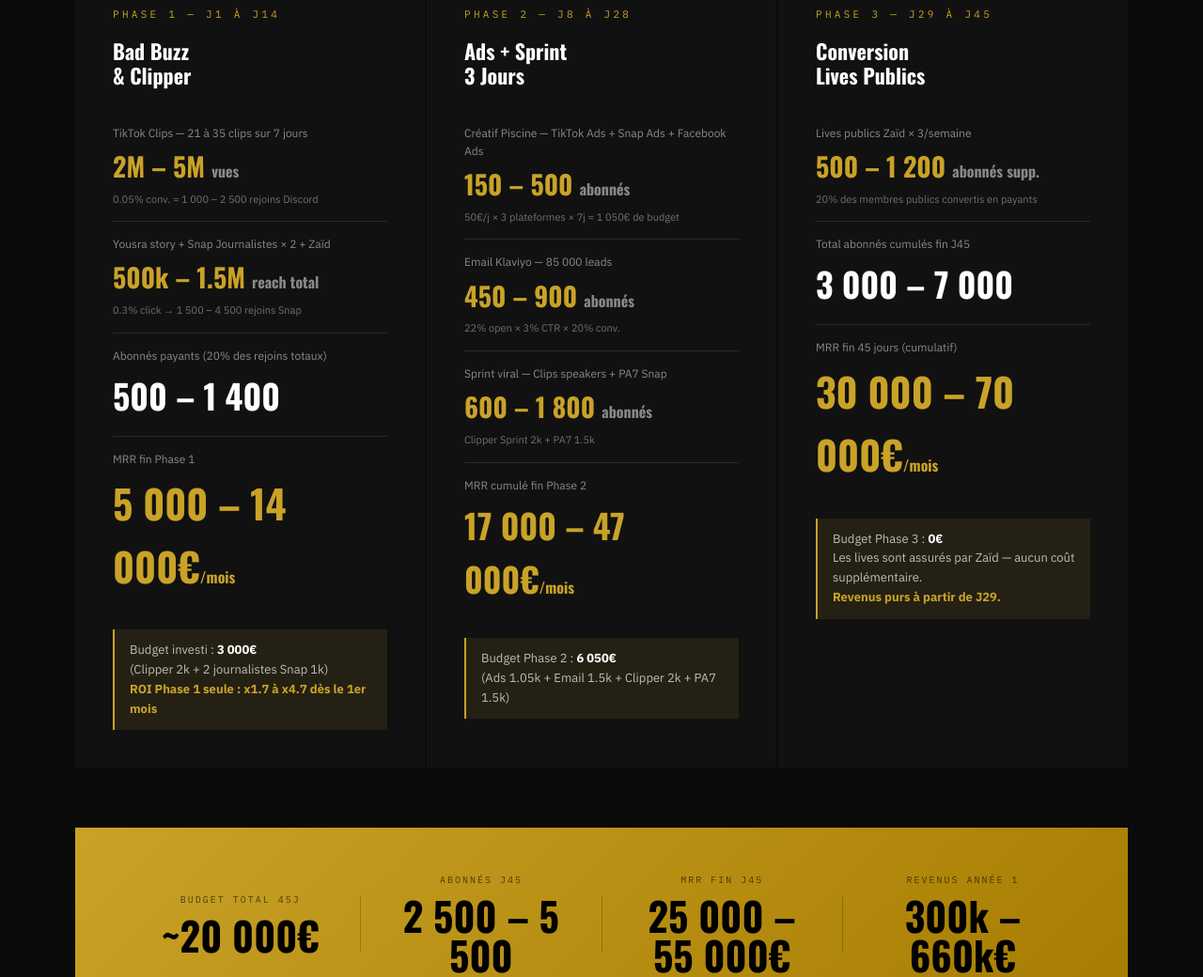
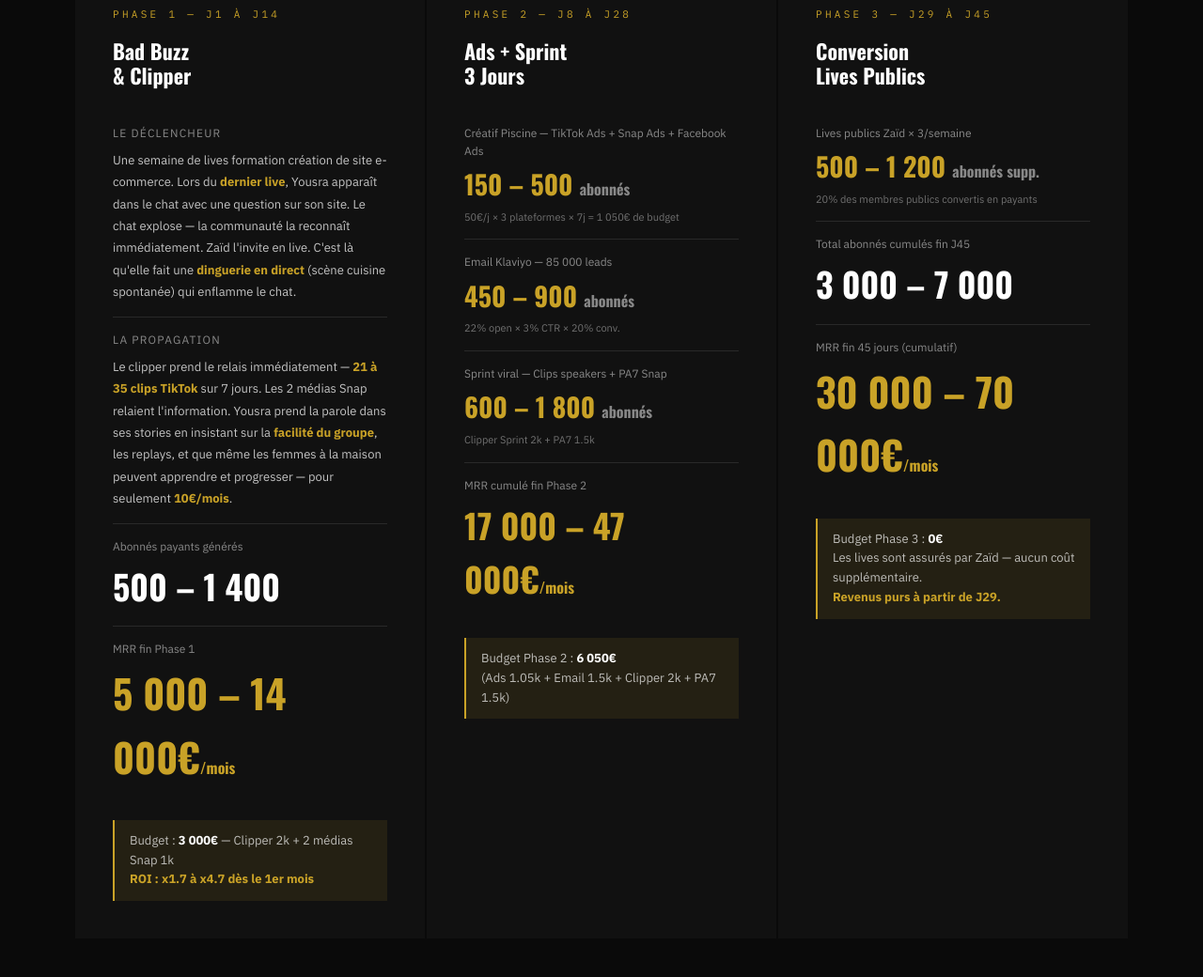
Before and after one commit to enixlab/focus-plan, a plain HTML site: page index.html in a window 1280 px wide. Shown: the part 2180-3220 px from the top of the page at 94% size. Drawn offline with nearby package versions, Linux system fonts and the light colour scheme.

Commit message:
Fix Phase 1 narrative

```diff
--- a/index.html
+++ b/index.html
@@ -598,27 +598,32 @@
         <div style="font-family:'Oswald',sans-serif; font-size:22px; font-weight:700; margin-bottom:24px; line-height:1.2;">Bad Buzz<br>& Clipper</div>
 
         <div style="border-bottom: 1px solid rgba(255,255,255,0.1); padding: 14px 0;">
-          <div style="font-size:12px; color:rgba(255,255,255,0.5); margin-bottom:4px;">TikTok Clips — 21 à 35 clips sur 7 jours</div>
-          <div style="font-family:'Oswald',sans-serif; font-size:28px; font-weight:700; color:#C9A227;">2M – 5M <span style="font-size:16px; color:rgba(255,255,255,0.5);">vues</span></div>
-          <div style="font-size:11px; color:rgba(255,255,255,0.4); margin-top:4px;">0.05% conv. = 1 000 – 2 500 rejoins Discord</div>
-        </div>
+          <div style="font-size:12px; color:rgba(255,255,255,0.5); margin-bottom:8px; text-transform:uppercase; letter-spacing:0.1em;">Le Déclencheur</div>
+          <div style="font-size:13px; color:rgba(255,255,255,0.75); line-height:1.8;">
+            Une semaine de lives formation création de site e-commerce. Lors du <strong style="color:#C9A227;">dernier live</strong>, Yousra apparaît dans le chat avec une question sur son site. Le chat explose — la communauté la reconnaît immédiatement. Zaïd l'invite en live. C'est là qu'elle fait une <strong style="color:#C9A227;">dinguerie en direct</strong> (scène cuisine spontanée) qui enflamme le chat.
+          </div>
+        </div>
+
         <div style="border-bottom: 1px solid rgba(255,255,255,0.1); padding: 14px 0;">
-          <div style="font-size:12px; color:rgba(255,255,255,0.5); margin-bottom:4px;">Yousra story + Snap Journalistes × 2 + Zaïd</div>
-          <div style="font-family:'Oswald',sans-serif; font-size:28px; font-weight:700; color:#C9A227;">500k – 1.5M <span style="font-size:16px; color:rgba(255,255,255,0.5);">reach total</span></div>
-          <div style="font-size:11px; color:rgba(255,255,255,0.4); margin-top:4px;">0.3% click → 1 500 – 4 500 rejoins Snap</div>
-        </div>
+          <div style="font-size:12px; color:rgba(255,255,255,0.5); margin-bottom:8px; text-transform:uppercase; letter-spacing:0.1em;">La Propagation</div>
+          <div style="font-size:13px; color:rgba(255,255,255,0.75); line-height:1.8;">
+            Le clipper prend le relais immédiatement — <strong style="color:#C9A227;">21 à 35 clips TikTok</strong> sur 7 jours. Les 2 médias Snap relaient l'information. Yousra prend la parole dans ses stories en insistant sur la <strong style="color:#C9A227;">facilité du groupe</strong>, les replays, et que même les femmes à la maison peuvent apprendre et progresser — pour seulement <strong style="color:#C9A227;">10€/mois</strong>.
+          </div>
+        </div>
+
         <div style="border-bottom: 1px solid rgba(255,255,255,0.1); padding: 14px 0;">
-          <div style="font-size:12px; color:rgba(255,255,255,0.5); margin-bottom:4px;">Abonnés payants (20% des rejoins totaux)</div>
+          <div style="font-size:12px; color:rgba(255,255,255,0.5); margin-bottom:4px;">Abonnés payants générés</div>
           <div style="font-family:'Oswald',sans-serif; font-size:36px; font-weight:700; color:#fff;">500 – 1 400</div>
         </div>
+
         <div style="padding: 14px 0;">
           <div style="font-size:12px; color:rgba(255,255,255,0.5); margin-bottom:4px;">MRR fin Phase 1</div>
           <div style="font-family:'Oswald',sans-serif; font-size:42px; font-weight:700; color:#C9A227;">5 000 – 14 000€<span style="font-size:16px;">/mois</span></div>
         </div>
+
         <div style="margin-top:20px; background:rgba(201,162,39,0.1); border-left:2px solid #C9A227; padding:12px 16px; font-size:13px; color:rgba(255,255,255,0.7);">
-          Budget investi : <strong style="color:#fff;">3 000€</strong><br>
-          (Clipper 2k + 2 journalistes Snap 1k)<br>
-          <strong style="color:#C9A227;">ROI Phase 1 seule : x1.7 à x4.7 dès le 1er mois</strong>
+          Budget : <strong style="color:#fff;">3 000€</strong> — Clipper 2k + 2 médias Snap 1k<br>
+          <strong style="color:#C9A227;">ROI : x1.7 à x4.7 dès le 1er mois</strong>
         </div>
       </div>
 
```
